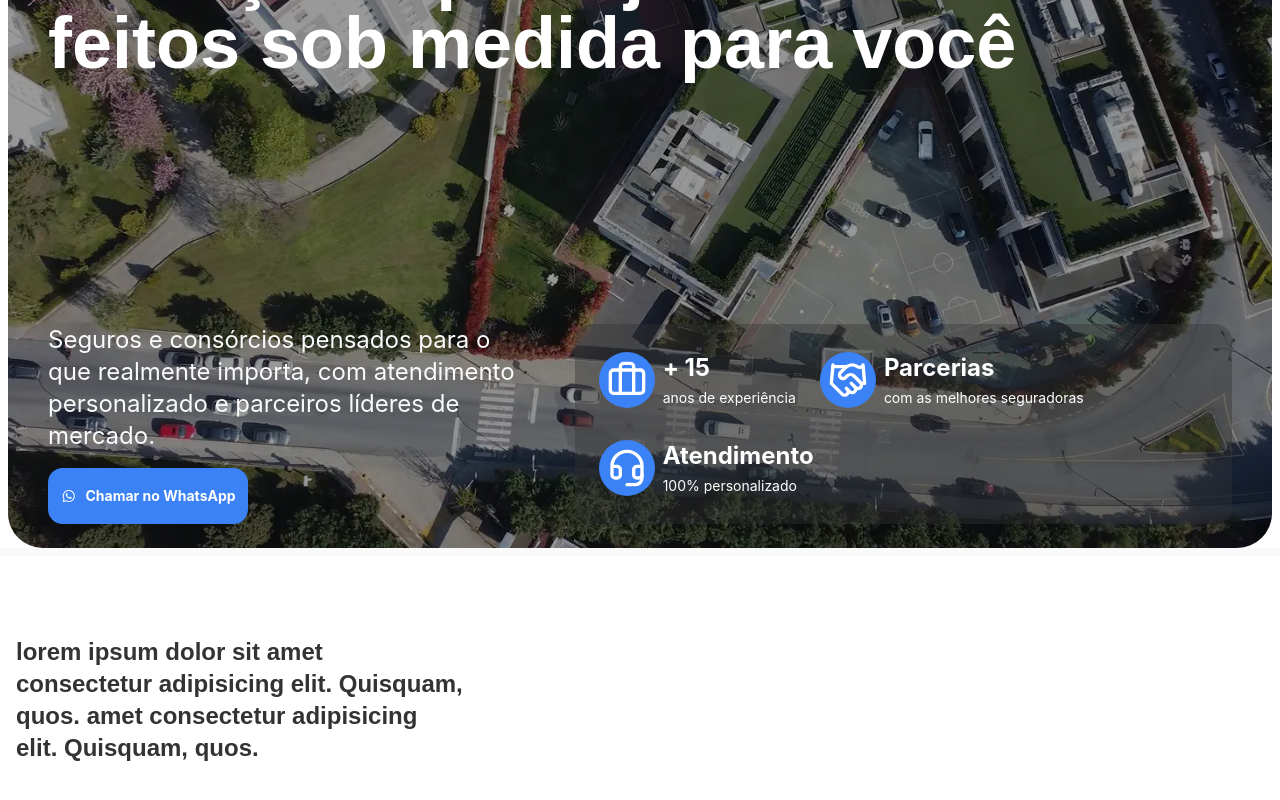
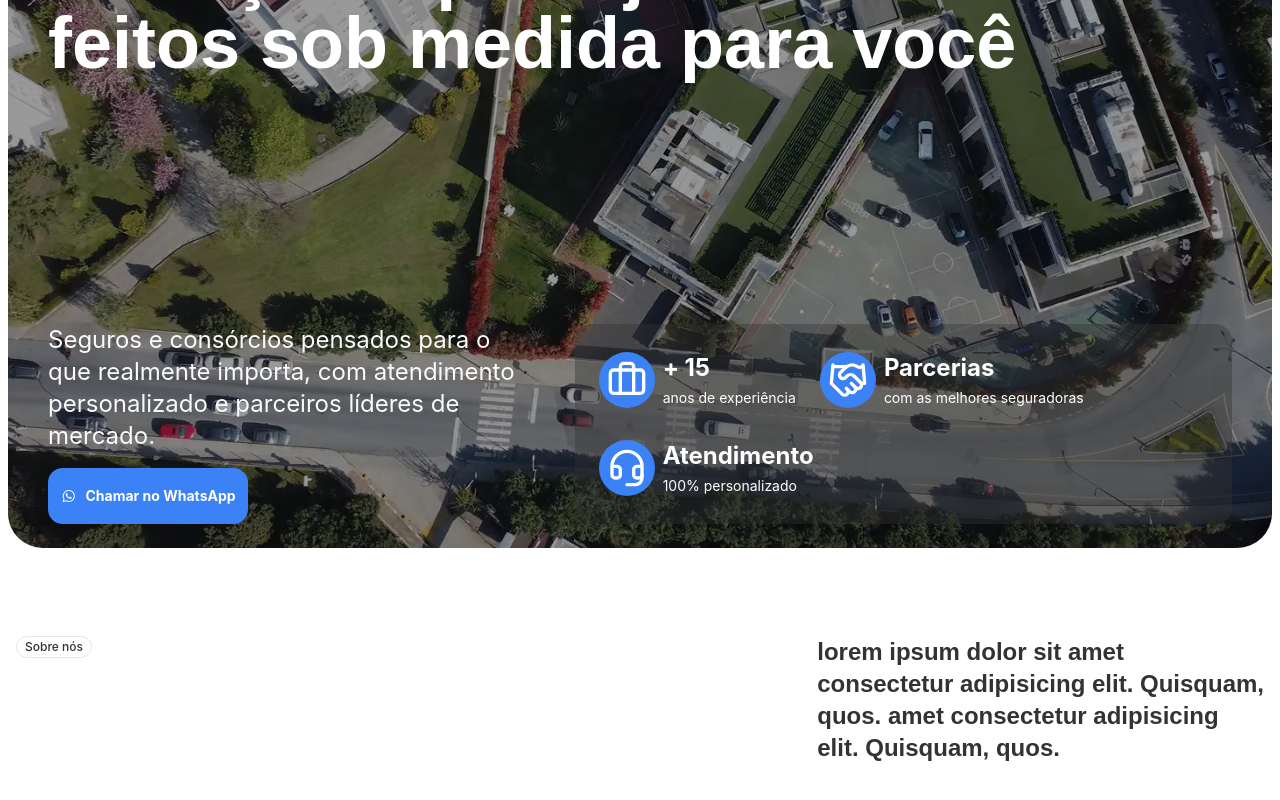
Before and after one commit to JaberSeguros/jaber-seguros, a Next.js app: page / in a window 1280 px wide. Shown: the part 244-1044 px from the top of the page. Built offline with nearby package versions, Linux system fonts and the light colour scheme.

Commit message:
chore: fix hero background colors

```diff
--- a/src/app/(sections)/about-us/about-us.tsx
+++ b/src/app/(sections)/about-us/about-us.tsx
@@ -2,21 +2,27 @@
 
 import { useRef } from "react";
 import { AnimatedText } from "@/components/animated-text/animated-text";
+import { Badge } from "@/components/ui/badge";
 
 export function AboutUs() {
   const aboutTextRef = useRef<HTMLDivElement>(null);
 
   return (
     <div className="mx-auto min-h-screen w-full max-w-[1720px] px-4">
+      <div className="flex w-full flex-col gap-10">
+        <div className="flex flex-col items-start gap-4 lg:flex-row lg:justify-between">
+          <Badge variant="outline" className="">Sobre nós</Badge>
           <AnimatedText
             ref={aboutTextRef}
             as="h2"
             className="max-w-md font-bold text-2xl"
             type="lines"
           >
-        lorem ipsum dolor sit amet consectetur adipisicing elit. Quisquam, quos.
-        amet consectetur adipisicing elit. Quisquam, quos.
+            lorem ipsum dolor sit amet consectetur adipisicing elit. Quisquam,
+            quos. amet consectetur adipisicing elit. Quisquam, quos.
           </AnimatedText>
+        </div>
+      </div>
     </div>
   );
 }
--- a/src/app/(sections)/hero/hero.tsx
+++ b/src/app/(sections)/hero/hero.tsx
@@ -29,10 +29,10 @@ const info = [
 export function Hero() {
   return (
     <section
-      className="flex min-h-screen w-full justify-center bg-zinc-50 font-sans"
+      className="flex min-h-screen w-full justify-center font-sans"
       aria-label="Hero - Corretora de seguros e consórcios Jaber Seguros"
     >
-      <main className="flex h-full w-full bg-white pt-2 sm:items-start">
+      <main className="flex h-full w-full bg-background pt-2 sm:items-start">
         <HeroVideo>
           <div
             className="flex size-full flex-col justify-end p-4 md:p-6 lg:px-10"
```
Lines whose indentation alone changed are shown as unchanged.
